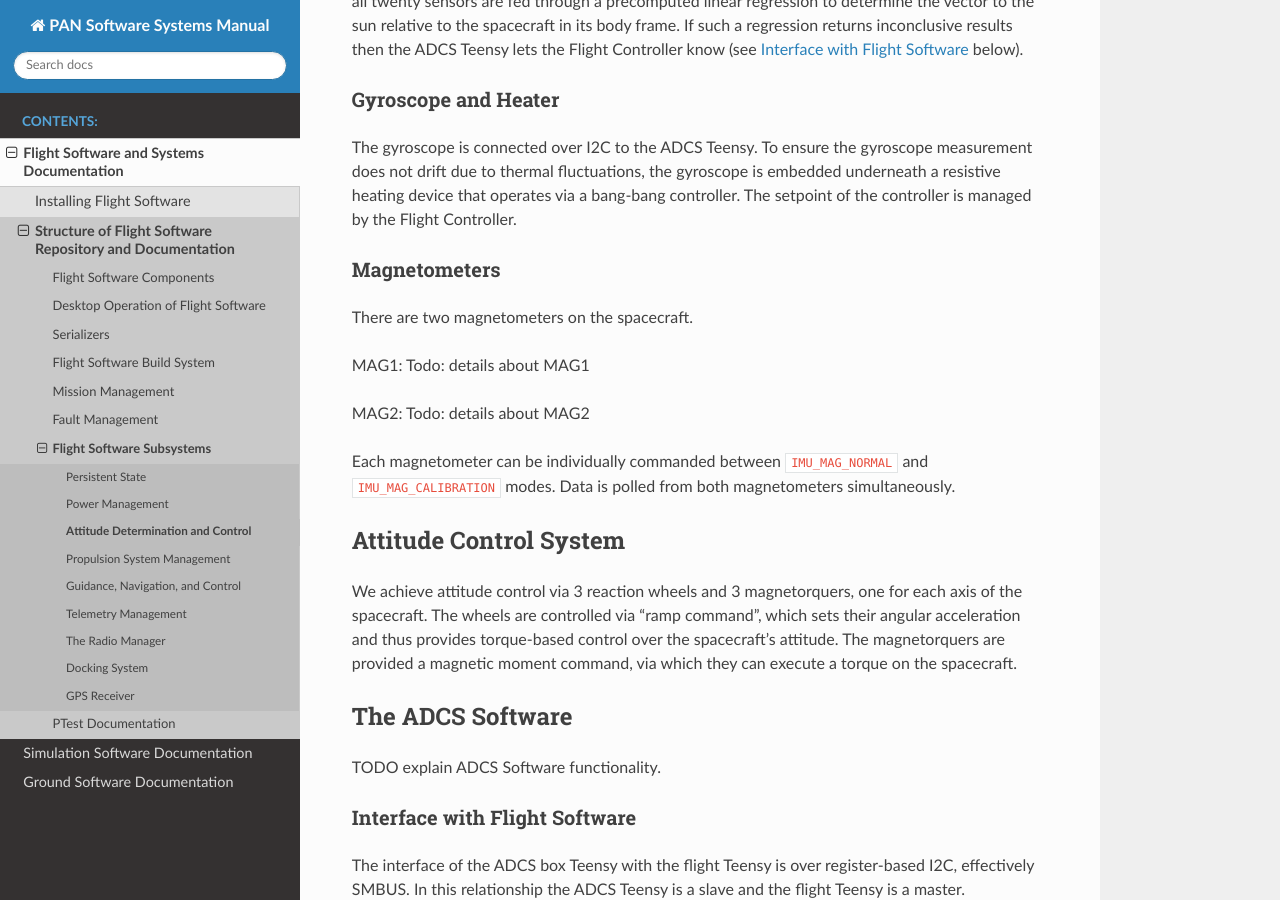
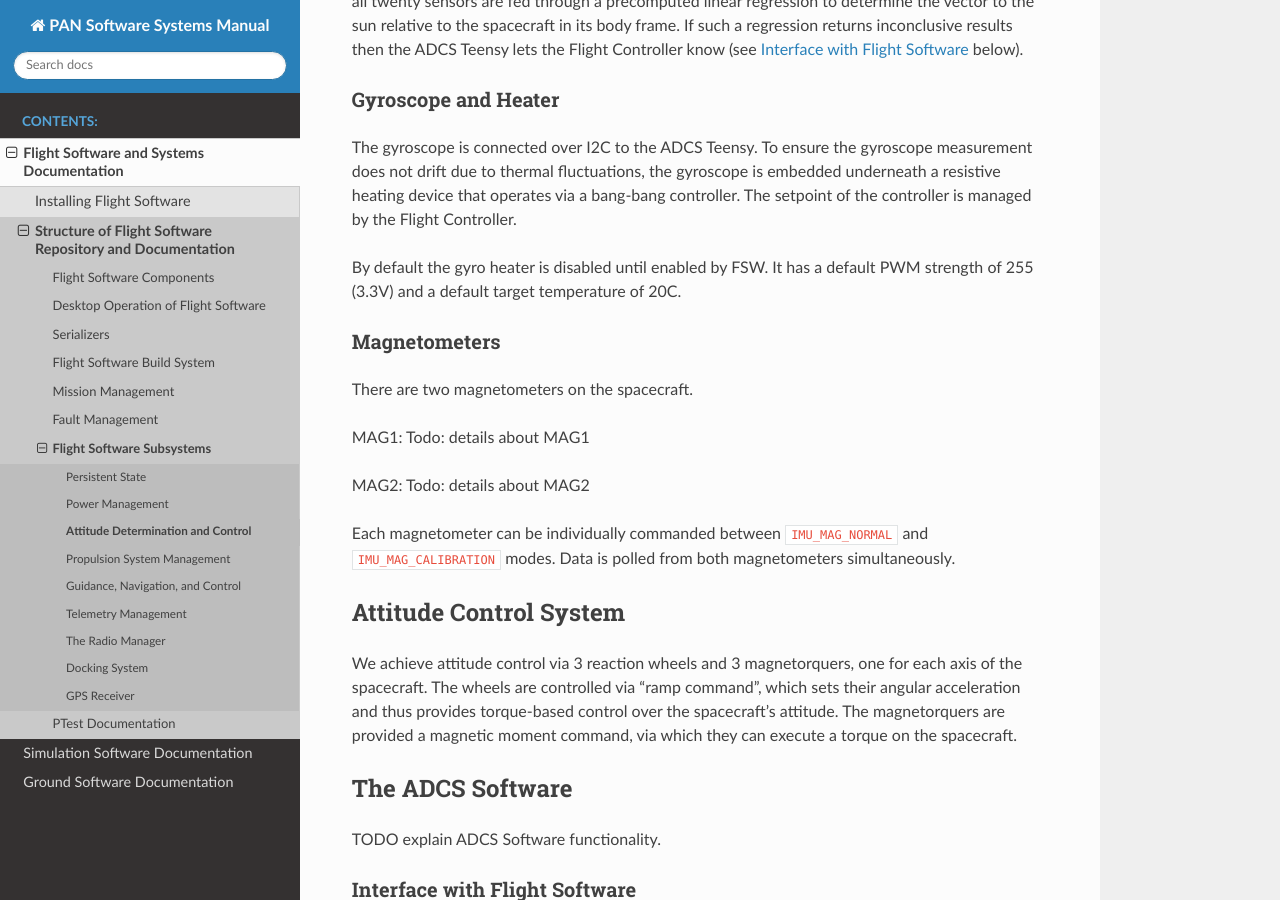
Before and after one commit to pathfinder-for-autonomous-navigation/Documentation, a Sphinx documentation site: the page built from source/flight_software/subsystems/adcs.rst, in a window 1280 px wide and 900 px high, scrolled down 660 px. Built offline with Sphinx 7.4.7 and the Read the Docs theme 2.0.0, drawn with Linux system fonts in a browser that asks for light colours.

Commit message:
defaults

```diff
--- a/source/flight_software/subsystems/adcs.rst
+++ b/source/flight_software/subsystems/adcs.rst
@@ -33,6 +33,9 @@ The gyroscope is connected over I2C to the ADCS Teensy. To ensure the gyroscope
 does not drift due to thermal fluctuations, the gyroscope is embedded underneath a resistive
 heating device that operates via a bang-bang controller. The setpoint of the controller is
 managed by the Flight Controller.
+
+By default the gyro heater is disabled until enabled by FSW. It has a default PWM strength of 255
+(3.3V) and a default target temperature of 20C.
 
 Magnetometers
 -------------
```
